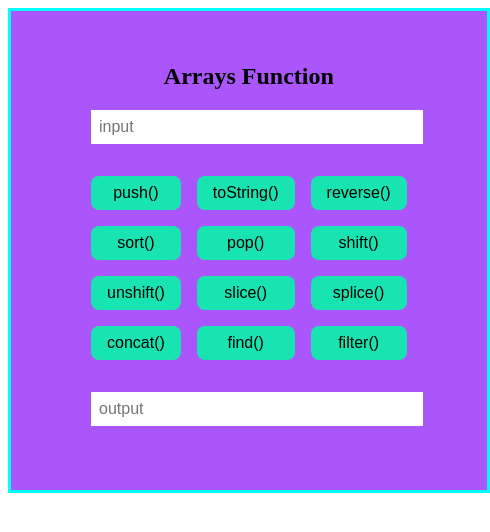
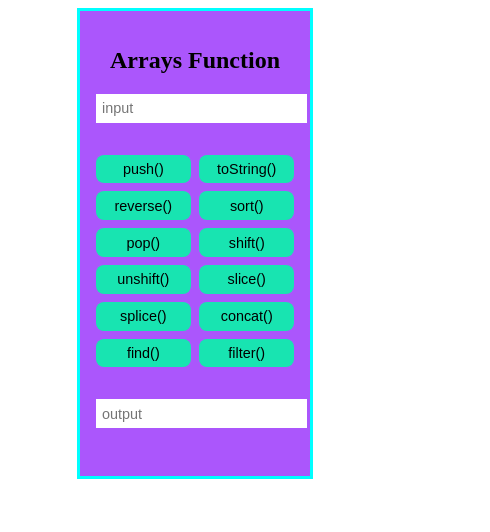
Before and after one commit to Ganeshkumar723/javascript_arrays, a plain HTML site: page index.html in a window 390 px wide. Shown: the whole page, 490 px wide, since content can reach past the window. Drawn offline with Linux system fonts and the light colour scheme.

Commit message:
updated css

```diff
--- a/style.css
+++ b/style.css
@@ -94,3 +94,28 @@ button:hover {
     box-shadow: 0 5px #666;
     transform: translateY(-4px);
   }
+
+
+
+@media (max-width: 576px) {
+  form {
+    padding: 1rem 1rem; /* Smaller padding */
+
+  }
+
+  .buttons {
+    grid-template-columns: 1fr 1fr;
+    row-gap: 0.5rem;
+    column-gap: 0.5rem ;
+  }
+
+  input[type="text"] {
+    font-size: 0.9rem;
+    padding: 0.4rem;
+  }
+
+  button {
+    font-size: 0.9rem;
+    padding: 0.4rem 0.8rem;
+  }
+}
```
